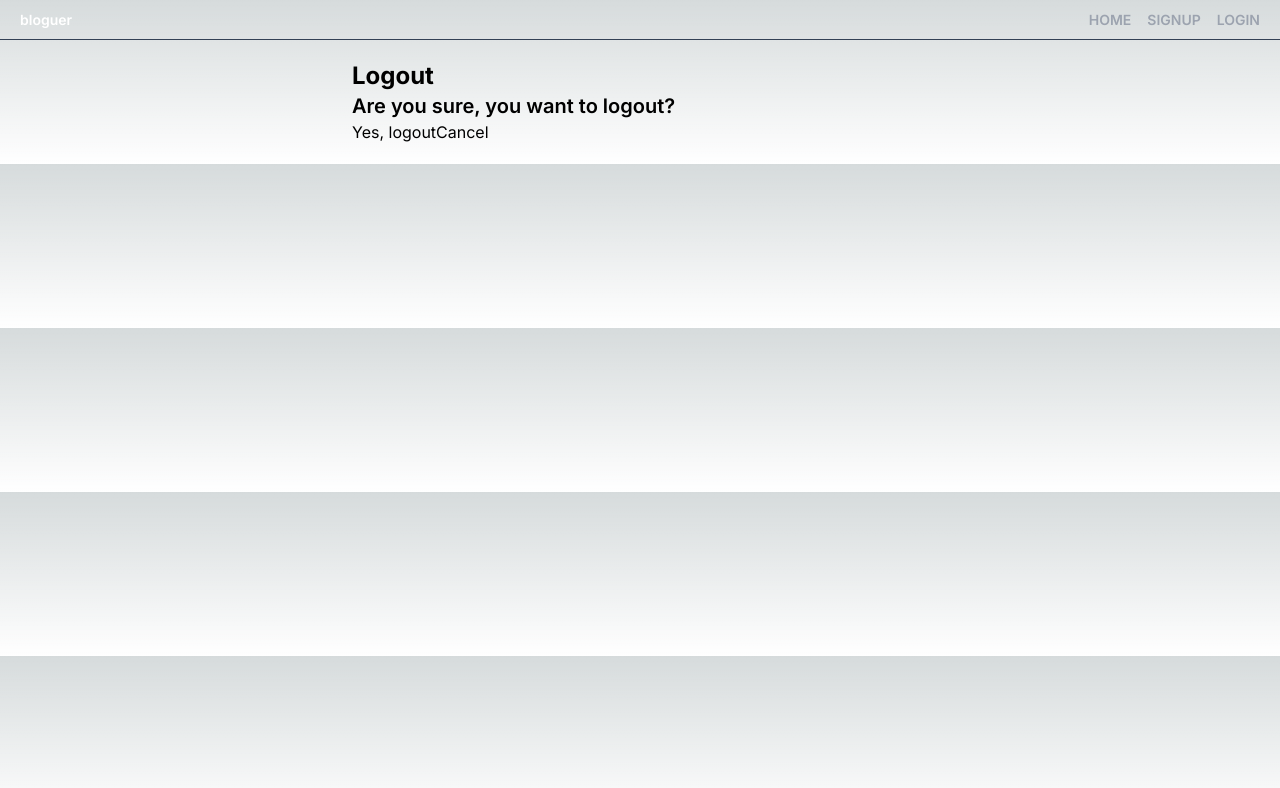
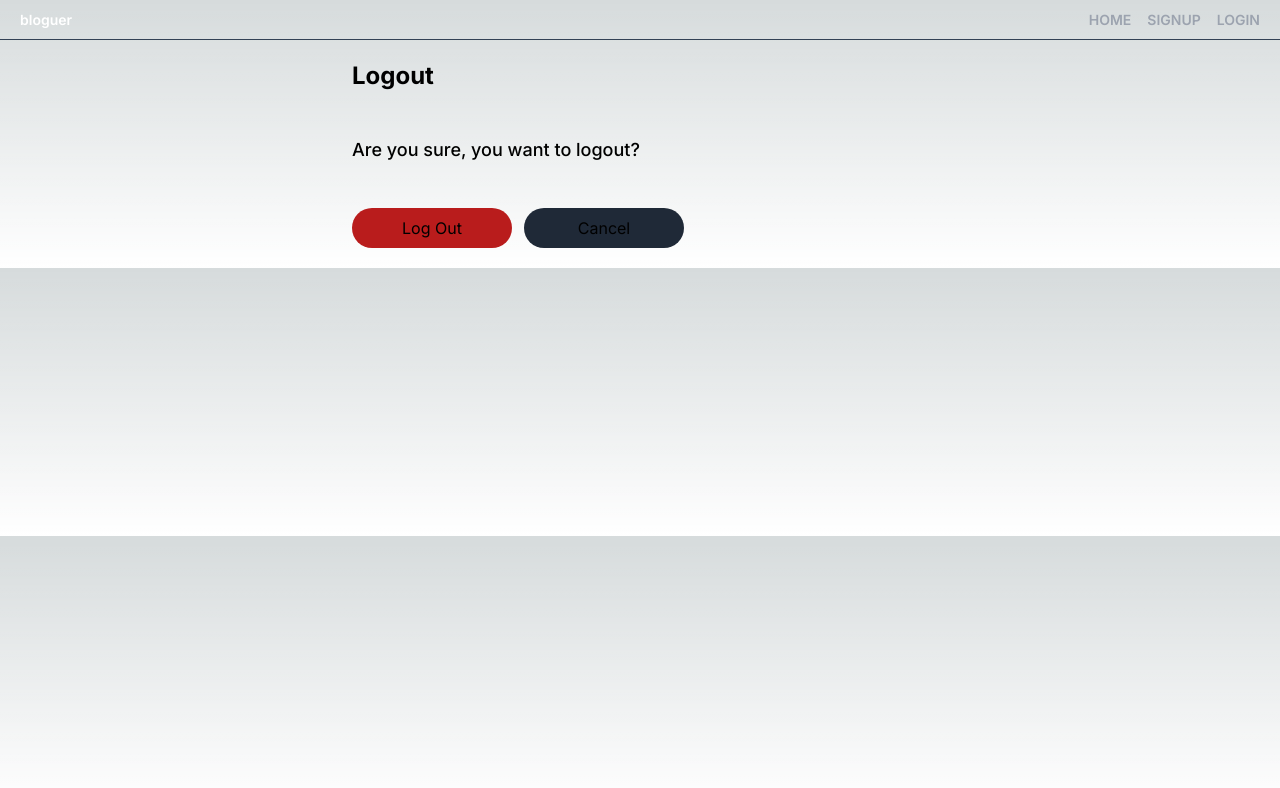
Before and after one commit to manish021124/bloguer, a Next.js app in the folder frontend/bloguer/: page /auth/logout in a window 1280 px wide. Shown: the top 788 px of the page. Built offline with nearby package versions, Linux system fonts and the light colour scheme.

Commit message:
added button component

```diff
--- a/frontend/bloguer/src/app/post/[postId]/page.tsx
+++ b/frontend/bloguer/src/app/post/[postId]/page.tsx
@@ -3,10 +3,11 @@
 import { csrAxiosInstance } from "@/lib/axiosInstance";
 import { useParams, useRouter } from "next/navigation";
 import { useEffect, useState } from "react";
-import { handleDelete } from "@/components/post/deletePost";
+import { handleDelete } from "@/app/post/[postId]/delete";
 import { Post, setPosts } from "@/lib/features/postSlice";
 import { useAppDispatch, useAppSelector } from "@/lib/hooks";
 import { RootState } from "@/lib/store";
+import Button from "@/components/Button";
 
 async function fetchPost(postId: number): Promise<Post> {
   try {
@@ -17,7 +18,7 @@ async function fetchPost(postId: number): Promise<Post> {
   }
 }
 
-export default function PostDetail () {
+export default function PostDetail() {
   const params = useParams()
   const router = useRouter()
   const dispatch = useAppDispatch()
@@ -66,8 +67,10 @@ export default function PostDetail () {
           <p>{post.author_name}</p>
           <p>{post.content}</p>
           <p>{post.created_at}</p>
-          <button onClick={handleEdit}>Edit Post</button>
-          <button onClick={handleDeleteClick}>Delete Post</button>
+          <div className="flex justify-center gap-x-3">
+            <Button text="Edit" onClick={handleEdit} className="bg-blue-700 hover:bg-blue-600" />
+            <Button text="Delete" onClick={handleDeleteClick} className="bg-red-700 hover:bg-red-600" />
+          </div>
         </div>
       ) : (
         <p>Loading post...</p>
--- /dev/null
+++ b/frontend/bloguer/src/components/Button.tsx
@@ -0,0 +1,29 @@
+
+interface ButtonProps {
+  text: string
+  type?: 'button' | 'submit' | 'reset'
+  onClick?: (event: React.MouseEvent<HTMLButtonElement>) => void
+  disabled?: boolean
+  className?: string
+}
+
+const Button: React.FC<ButtonProps> = ({
+  text,
+  type = 'submit',
+  onClick,
+  disabled = false,
+  className = '',
+}) => {
+  return (
+    <button
+      type={type}
+      onClick={onClick}
+      disabled={disabled}
+      className={`mt-11 w-40 h-10 rounded-full bg-gray-800 hover:bg-gray-700 ${className}`}
+    >
+      {text}
+    </button>
+  )
+}
+
+export default Button
--- a/frontend/bloguer/src/components/auth/LoginPage.tsx
+++ b/frontend/bloguer/src/components/auth/LoginPage.tsx
@@ -5,6 +5,7 @@ import { useRouter } from "next/navigation"
 import { useAppDispatch } from "@/lib/hooks";
 import { login } from "@/app/auth/login/loginService"
 import { login as loginAction } from "@/lib/features/authSlice";
+import Button from "../Button";
 
 interface LoginState {
   username: string;
@@ -45,8 +46,10 @@ export function LoginPage() {
           <label htmlFor="password">Password</label>
           <input id="password" type="password" name="password" placeholder="Password" onChange={(e) => setPassword(e.target.value)} className="h-9 px-2 bg-transparent border border-white rounded-lg" />
         </div>
-        <button type="submit" className="mt-11">Log In</button>
-        {error && <p>Error: {error}</p>}
+        <div className="mx-auto">
+          <Button text="Log In" />
+        </div>
+        {error && <p className="text-red-600">Error: {error}</p>}
       </form>
     </div>
   )
--- a/frontend/bloguer/src/components/auth/LogoutPage.tsx
+++ b/frontend/bloguer/src/components/auth/LogoutPage.tsx
@@ -4,13 +4,14 @@ import { useState } from "react"
 import { useRouter } from "next/navigation"
 import { useAppDispatch } from "@/lib/hooks";
 import { logout } from "@/lib/features/authSlice";
+import Button from "../Button";
 
 export function LogoutPage() {
   const [error, setError] = useState<string>('')
   const dispatch = useAppDispatch()
   const router = useRouter()
 
-  const handleLogout = async () => {
+  const handleLogout = (event: React.MouseEvent<HTMLButtonElement>) => {
     try {
       dispatch(logout())
       localStorage.removeItem('access_token')
@@ -27,11 +28,13 @@ export function LogoutPage() {
 
   return (
     <div>
-      <h1>Logout</h1>
-      <h2>Are you sure, you want to logout?</h2>
-      <button type="submit" onClick={handleLogout}>Yes, logout</button>
-      <button type="submit" onClick={handleCancel}>Cancel</button>
-      {error && <p style={{ color: 'red' }}>{error}</p>}
+      <h1 className="mb-11">Logout</h1>
+      <h3>Are you sure, you want to logout?</h3>
+      <div className="flex gap-x-3">
+        <Button text="Log Out" onClick={handleLogout} className="bg-red-700 hover:bg-red-600" />
+        <Button text="Cancel" onClick={handleCancel} />
+      </div>
+      {error && <p className="text-red-600">{error}</p>}
     </div>
   )
 }
--- a/frontend/bloguer/src/components/auth/SignupPage.tsx
+++ b/frontend/bloguer/src/components/auth/SignupPage.tsx
@@ -3,6 +3,7 @@
 import { FormEvent, useState } from "react"
 import { useRouter } from "next/navigation"
 import { csrAxiosInstance } from "@/lib/axiosInstance";
+import Button from "../Button";
 
 export async function signup(email: string, username: string, password: string): Promise<string> {
   try {
@@ -48,8 +49,10 @@ export function SignupPage() {
           <label htmlFor="password">Password</label>
           <input id="password" type="password" name="password" placeholder="Password" onChange={(e) => setPassword(e.target.value)} className="h-9 px-2 bg-transparent border border-white rounded-lg" />
         </div>
-        <button type="submit" className="mt-11">Sign Up</button>
-        {error && <p>Error: {error}</p>}
+        <div className="mx-auto">
+          <Button text="Sign Up" />
+        </div>
+        {error && <p className="text-red-600">Error: {error}</p>}
       </form>
     </div>
   )
--- a/frontend/bloguer/src/components/post/CreateForm.tsx
+++ b/frontend/bloguer/src/components/post/CreateForm.tsx
@@ -1,6 +1,7 @@
 'use client'
 
 import { FormEvent, useState } from "react"
+import Button from "../Button";
 
 export interface PostInput {
   title: string;
@@ -45,9 +46,11 @@ const CreateForm: React.FC<CreateFormProps> = ({ onSubmit }) => {
             <label>Content</label>
             <textarea name="content" value={content} onChange={(e) => setContent(e.target.value)} className="h-24 px-2 bg-transparent border border-white rounded-lg" />
           </div>
-          <button type="submit" className="mt-11">Create Post</button>
-          {error && <p>Error: {error}</p>}
-          {success && <p>Post updated successfully!</p>}
+          <div className="mx-auto">
+            <Button type="submit" text="Create" />
+          </div>
+          {error && <p className="text-red-600">Error: {error}</p>}
+          {success && <p className="text-blue-600">Post updated successfully!</p>}
         </form>
       </div>
     </>
--- a/frontend/bloguer/src/components/post/EditForm.tsx
+++ b/frontend/bloguer/src/components/post/EditForm.tsx
@@ -4,6 +4,7 @@ import { ChangeEvent, FormEvent, useState } from "react"
 import { csrAxiosInstance } from "@/lib/axiosInstance"
 import { AxiosError } from "axios"
 import { refreshAccessToken } from "@/app/auth/login/loginService"
+import Button from "../Button"
 
 interface PostData {
   title: string;
@@ -86,9 +87,11 @@ const EditForm: React.FC<EditFormProps> = ({ postId, initialData, onUpdate }) =>
           <label>Content</label>
           <textarea name="content" value={formData.content} onChange={handleInputChange} className="h-24 px-2 bg-transparent border border-white rounded-lg" />
         </div>
-        <button type="submit" className="mt-11">Update Post</button>
-        {error && <p>Error: {error}</p>}
-        {success && <p>Post updated successfully!</p>}
+        <div className="mx-auto">
+          <Button text="Edit" />
+        </div>
+        {error && <p className="text-red-600">Error: {error}</p>}
+        {success && <p className="text-blue-600">Post updated successfully!</p>}
       </form>
     </div>
   )
```
Also changed, not shown: frontend/bloguer/src/app/post/[postId]/delete.ts (renamed from frontend/bloguer/src/components/post/deletePost.tsx).
